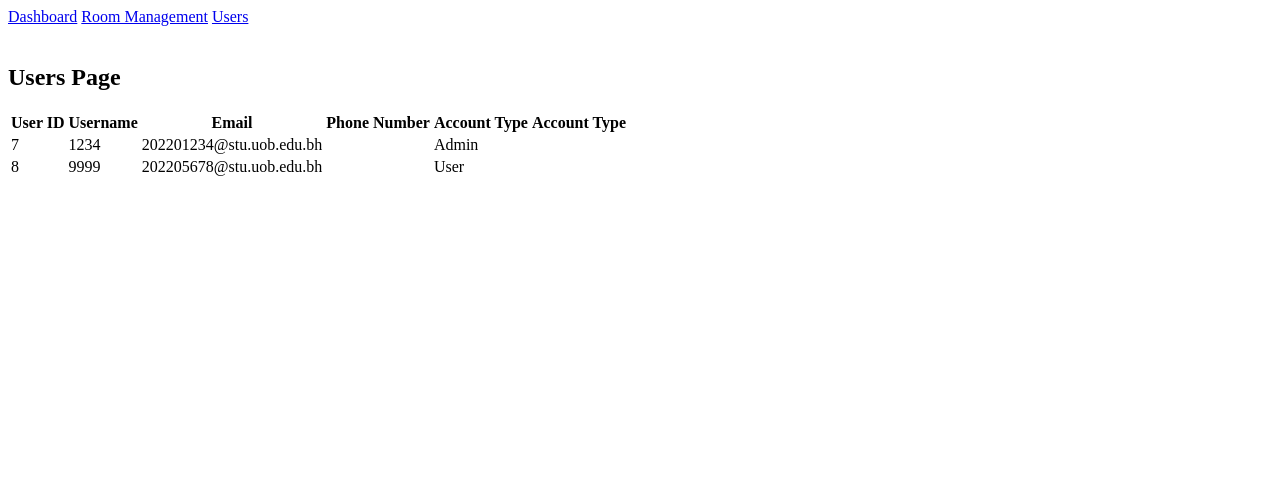
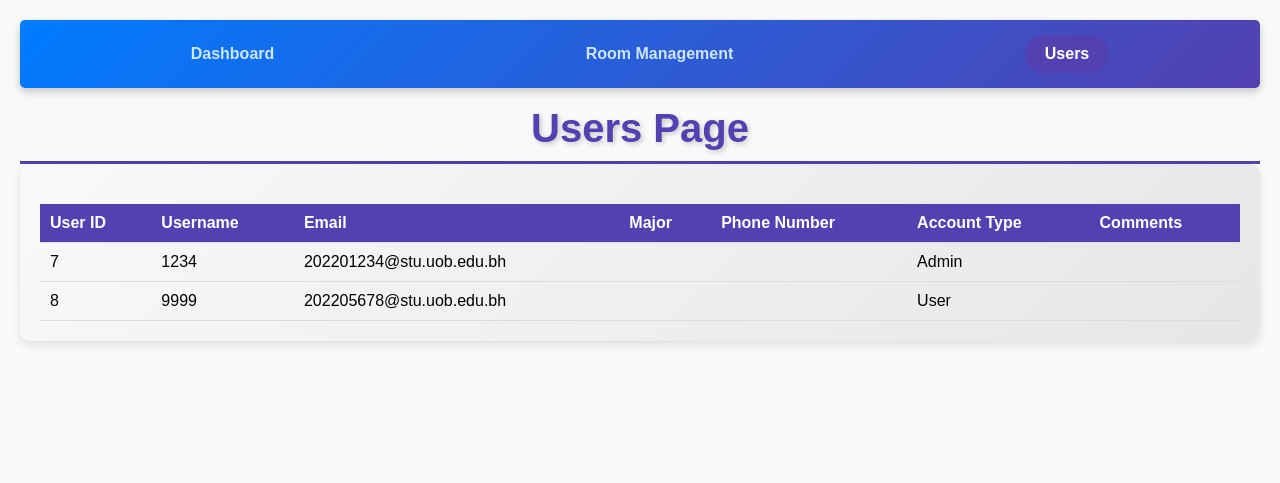
Before and after one commit to malmaraghi/ITCS333-PROJECT, a PHP site: page /users.php in a window 1280 px wide. Shown: the top 483 px of the page. Before the commit the page ends 176 px from the top, so only its background shows below. Run offline with PHP 8.4, Linux system fonts and the light colour scheme; data comes from the database, SQL or seed files in the repository.

Commit message:
Final Users Page

```diff
--- a/Admin-Panel-Fawaz/users.php
+++ b/Admin-Panel-Fawaz/users.php
@@ -10,7 +10,7 @@
     <meta charset="UTF-8">
     <meta name="viewport" content="width=device-width, initial-scale=1.0">
     <title>Admin Panel - Users Page</title>
-    <link rel="stylesheet" href="styles.css">
+    <link rel="stylesheet" href="adminstyle.css">
     <script src="https://code.jquery.com/jquery-3.6.0.min.js"></script>
     <script src="https://cdn.jsdelivr.net/npm/bootstrap@5.3.0-alpha1/dist/js/bootstrap.bundle.min.js"></script>
 </head>
@@ -42,9 +42,11 @@
                                 <th>User ID</th>
                                 <th>Username</th>
                                 <th>Email</th>
+                                <th>Major</th>
                                 <th>Phone Number</th>
                                 <th>Account Type</th>
-                                <th>Account Type</th>
+                                <th>Comments</th>
+
                             </tr>
                         </thead>
                         <tbody>
@@ -64,11 +66,11 @@
                                     echo "<td>" . $row['id'] . "</td>";
                                     echo "<td>" . $row['username'] . "</td>";
                                     echo "<td>" . $row['email'] . "</td>";
+                                    echo "<td>" . $row['Major'] . "</td>";
                                     echo "<td>" . $row['phone_number'] . "</td>";
                                     echo "<td>" . $row['account_type'] . "</td>";
-                                    echo "<td>
-                                    </td>";
-                                    echo "</tr>";
+                                    echo "<td>" . $row['comments'] . "</td>";
+
                                 }
                             } else {
                                 echo "<tr><td colspan='9'>No Users Available</td></tr>";
```
